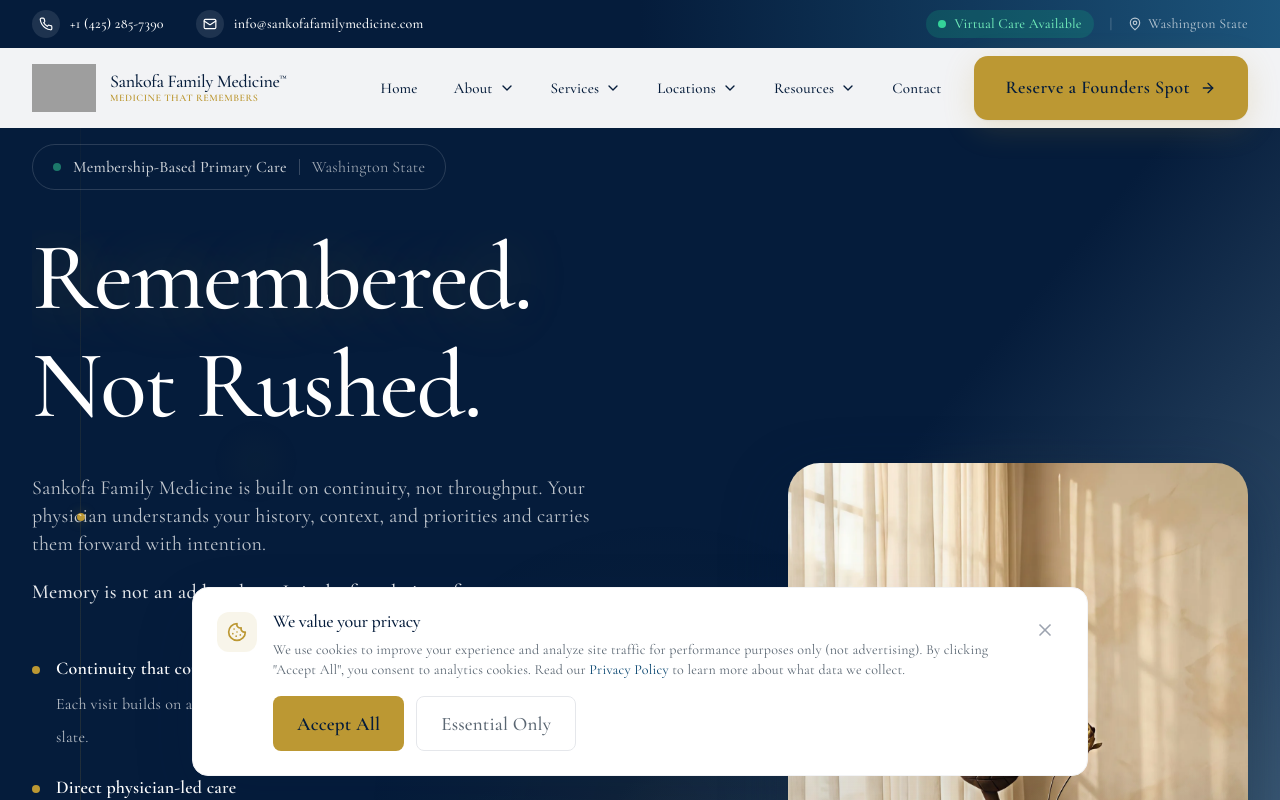
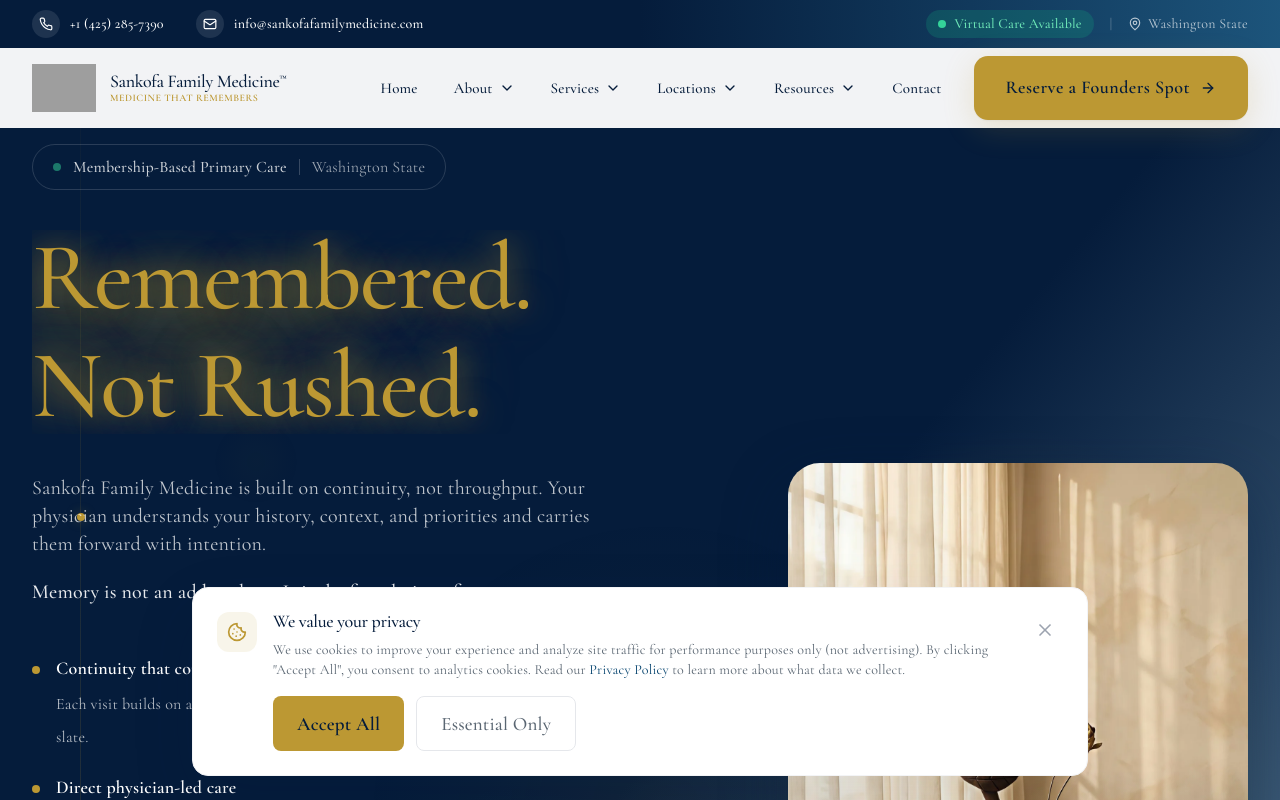
Before and after one commit to NDCHVISION/SFM-ELITE, a Next.js app: page / in a window 1280 px wide. Shown: the top 800 px of the page. Built offline with nearby package versions, Linux system fonts and the light colour scheme; grey boxes are pictures that could not be loaded.

Commit message:
Enhance headline with golden radiating glow effect

```diff
--- a/app/home-page-client.tsx
+++ b/app/home-page-client.tsx
@@ -76,20 +76,34 @@ export default function HomePage() {
                   </div>
                 </div>
 
-                {/* Headline */}
+                {/* Headline - Golden Radiating Glow */}
                 <div className="overflow-hidden mb-10">
-                  <h1 className="opacity-0 animate-hero-text animation-delay-200" data-speakable>
-                    <span className="block text-5xl sm:text-6xl lg:text-7xl xl:text-8xl font-display text-white leading-[0.95] mb-3">
-                      <span
-                        className="inline-block"
-                        style={{
-                          textShadow: '0 0 60px rgba(188, 152, 51, 0.3), 0 0 120px rgba(188, 152, 51, 0.15)',
-                        }}
-                      >
-                        Remembered.
-                      </span>
+                  <h1 className="opacity-0 animate-hero-text animation-delay-200 relative" data-speakable>
+                    {/* Radiating glow behind text - clean elliptical, not boxy */}
+                    <span
+                      className="absolute -inset-8 -z-10 opacity-80"
+                      style={{
+                        background: 'radial-gradient(ellipse 80% 60% at 30% 50%, rgba(188, 152, 51, 0.25) 0%, rgba(188, 152, 51, 0.08) 40%, transparent 70%)',
+                        filter: 'blur(20px)',
+                      }}
+                      aria-hidden="true"
+                    />
+                    <span
+                      className="block text-5xl sm:text-6xl lg:text-7xl xl:text-8xl font-display leading-[0.95] mb-3"
+                      style={{
+                        color: '#bc9833',
+                        textShadow: '0 0 30px rgba(188, 152, 51, 0.6), 0 0 60px rgba(188, 152, 51, 0.4), 0 0 100px rgba(188, 152, 51, 0.2)',
+                      }}
+                    >
+                      Remembered.
                     </span>
-                    <span className="block text-5xl sm:text-6xl lg:text-7xl xl:text-8xl font-display text-white leading-[0.95]">
+                    <span
+                      className="block text-5xl sm:text-6xl lg:text-7xl xl:text-8xl font-display leading-[0.95]"
+                      style={{
+                        color: '#bc9833',
+                        textShadow: '0 0 30px rgba(188, 152, 51, 0.6), 0 0 60px rgba(188, 152, 51, 0.4), 0 0 100px rgba(188, 152, 51, 0.2)',
+                      }}
+                    >
                       Not Rushed.
                     </span>
                   </h1>
```
